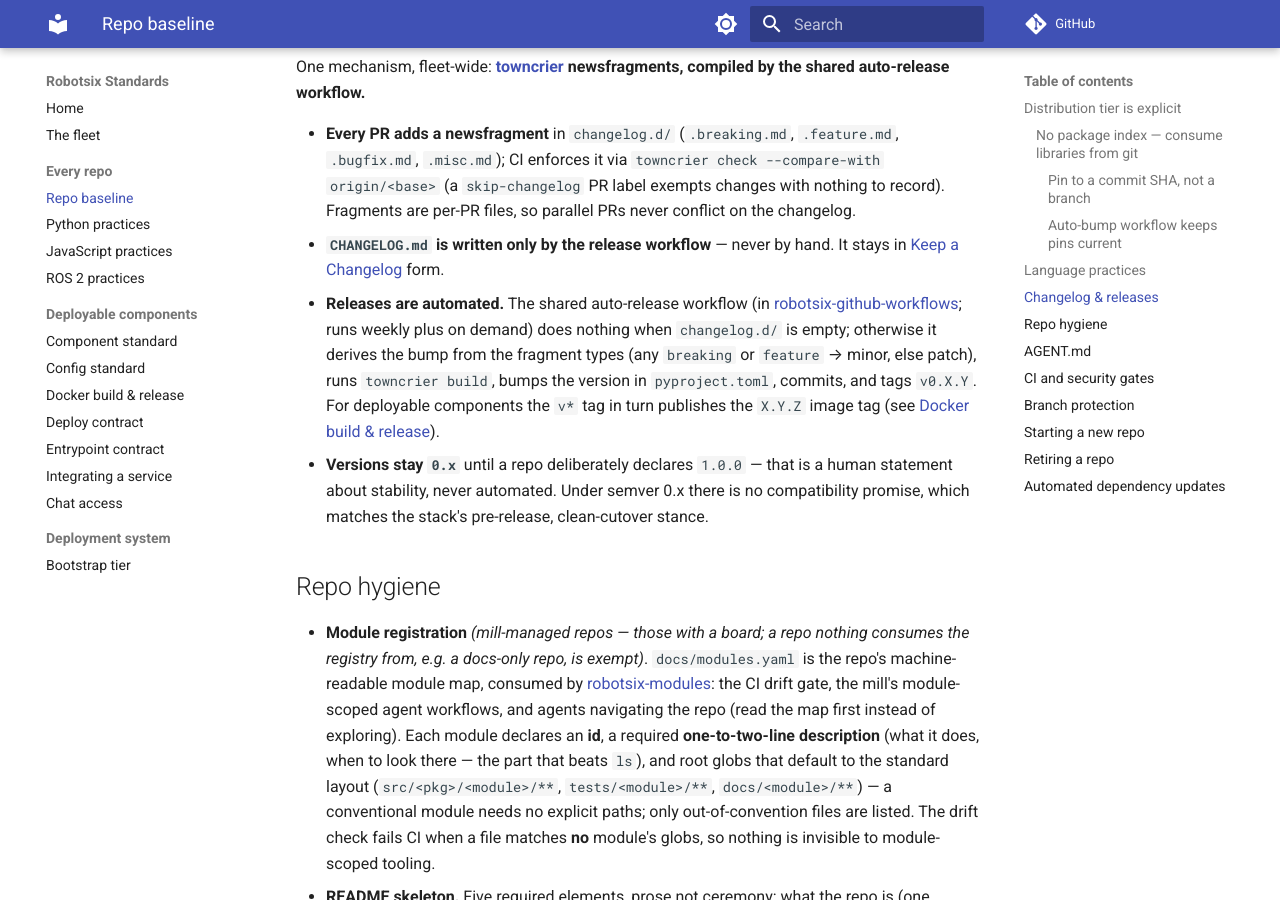
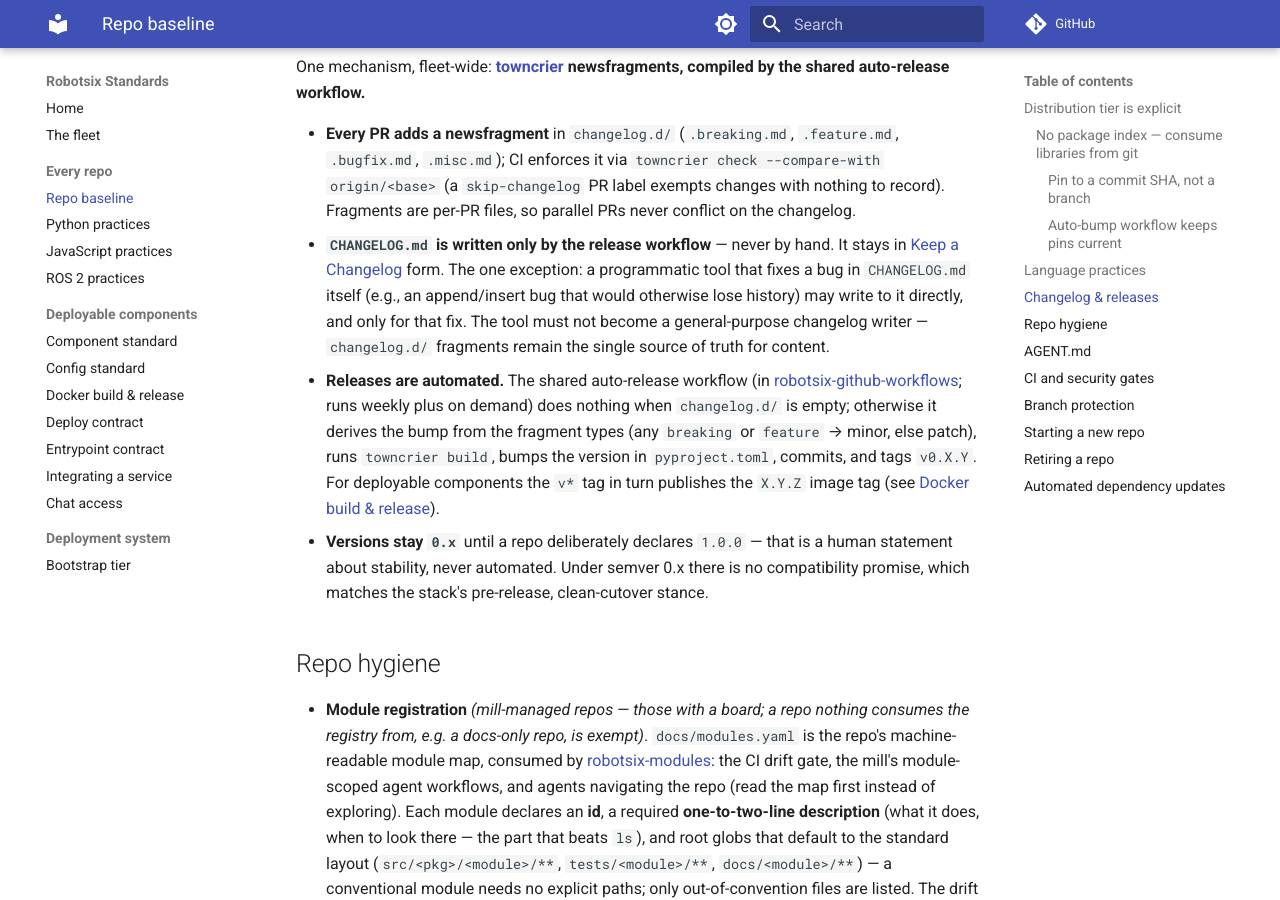
Before and after one commit to damien-robotsix/robotsix-standards, an MkDocs documentation site: the page built from docs/repo-baseline.md, in a window 1280 px wide and 900 px high, scrolled down 1841 px. Built offline with MkDocs 1.6.1 and Material for MkDocs 9.7.7, drawn with Linux system fonts in a browser that asks for light colours; comment, search, counter and statistics services are not loaded.

Commit message:
mill: docs: add exception for programmatic CHANGELOG.md fixes (changelog-bugfix carve-out) (20260712T175522Z-docs-add-exception-for-programmatic-chan-85f0) (#39)
Co-authored-by: robotsix-mill <mill@robotsix.local>

```diff
--- a/docs/repo-baseline.md
+++ b/docs/repo-baseline.md
@@ -84,7 +84,12 @@ newsfragments, compiled by the shared auto-release workflow.**
   changes with nothing to record). Fragments are per-PR files, so parallel
   PRs never conflict on the changelog.
 - **`CHANGELOG.md` is written only by the release workflow** — never by hand.
-  It stays in [Keep a Changelog](https://keepachangelog.com) form.
+  It stays in [Keep a Changelog](https://keepachangelog.com) form. The one
+  exception: a programmatic tool that fixes a bug in `CHANGELOG.md` itself
+  (e.g., an append/insert bug that would otherwise lose history) may write
+  to it directly, and only for that fix. The tool must not become a
+  general-purpose changelog writer — `changelog.d/` fragments remain the
+  single source of truth for content.
 - **Releases are automated.** The shared auto-release workflow (in
   [robotsix-github-workflows](https://github.com/damien-robotsix/robotsix-github-workflows);
   runs weekly plus on demand) does nothing when `changelog.d/` is empty;
```
Also changed, not shown: CHANGELOG.md (+1 -0 lines), changelog.d/20260712T175522Z-docs-add-exception-for-programmatic-chan-85f0.misc.md (added, +1 -0 lines).
